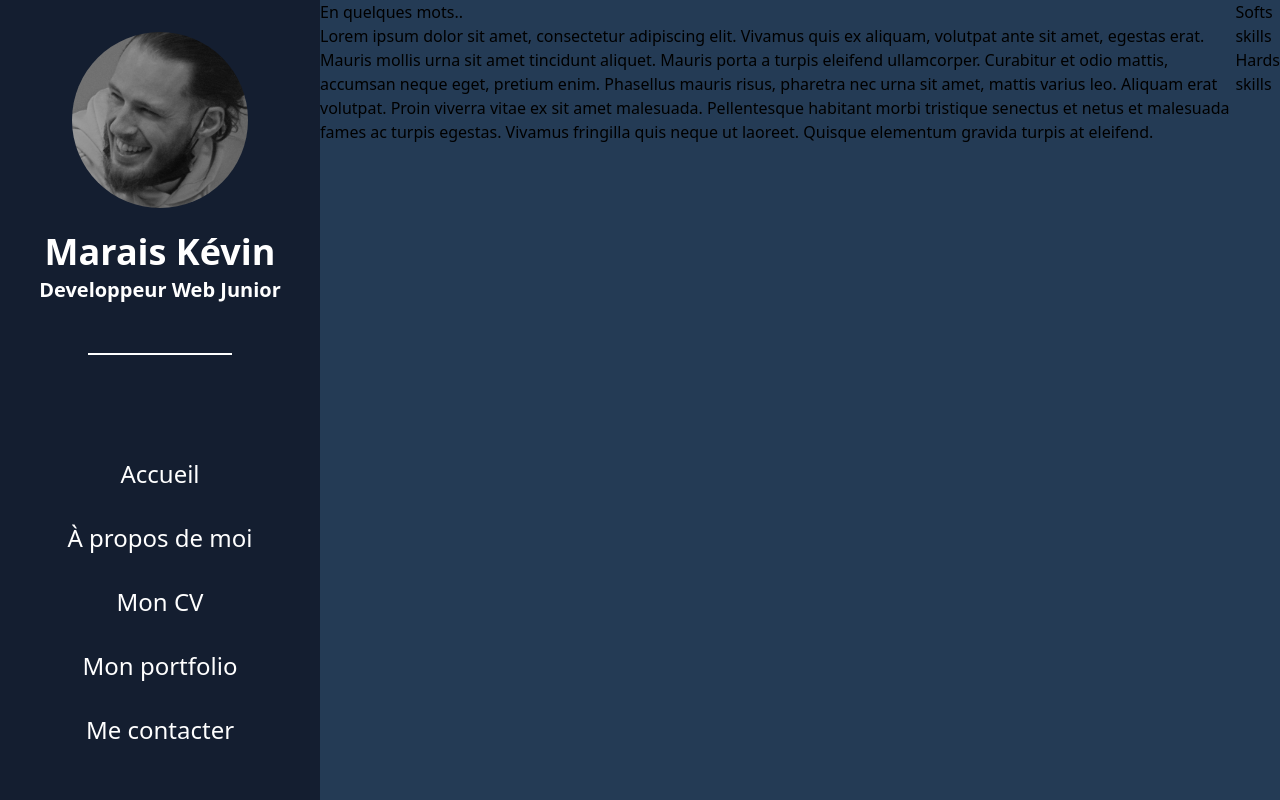
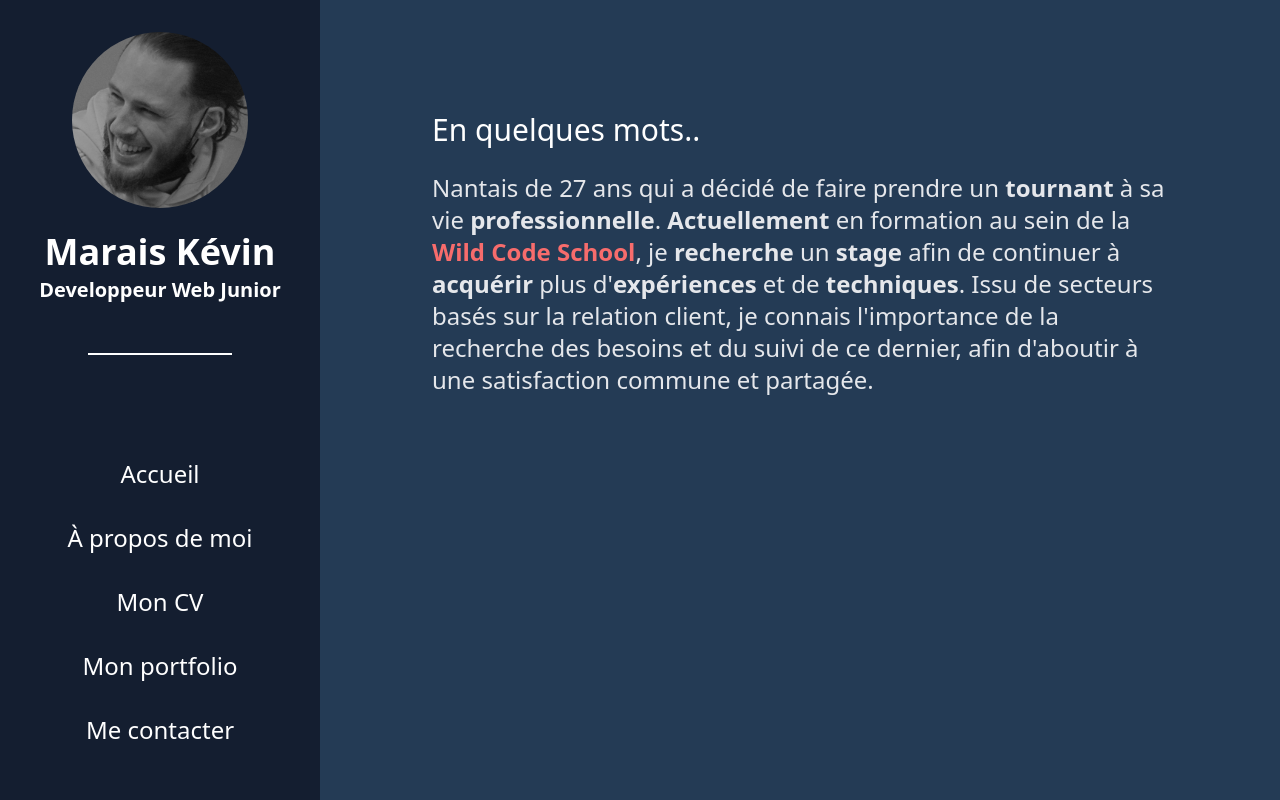
Before and after one commit to KvnMrs/Portfolio-ReactJs, a React (Create React App) app: page /a-propos in a window 1280 px wide. Built offline with nearby package versions, Linux system fonts and the light colour scheme.

Commit message:
feat : ajout texte page à propos

```diff
--- a/src/pages/About.jsx
+++ b/src/pages/About.jsx
@@ -3,28 +3,27 @@ import React from "react";
 const About = () => {
   return (
     <>
-      <div>
-        <h2> En quelques mots..</h2>
-        <p>
-          Lorem ipsum dolor sit amet, consectetur adipiscing elit. Vivamus quis
-          ex aliquam, volutpat ante sit amet, egestas erat. Mauris mollis urna
-          sit amet tincidunt aliquet. Mauris porta a turpis eleifend
-          ullamcorper. Curabitur et odio mattis, accumsan neque eget, pretium
-          enim. Phasellus mauris risus, pharetra nec urna sit amet, mattis
-          varius leo. Aliquam erat volutpat. Proin viverra vitae ex sit amet
-          malesuada. Pellentesque habitant morbi tristique senectus et netus et
-          malesuada fames ac turpis egestas. Vivamus fringilla quis neque ut
-          laoreet. Quisque elementum gravida turpis at eleifend.
+      <div className="mx-auto p-28">
+        <h2 className="text-white  text-3xl mb-6"> En quelques mots..</h2>
+        <p className="text-gray-200 text-2xl">
+          Nantais de 27 ans qui a décidé de faire prendre un
+          <span className="font-bold"> tournant</span> à sa vie
+          <span className="font-bold"> professionnelle</span>.
+          <span className="font-bold"> Actuellement</span> en formation au sein
+          de la
+          <span className="text-wild_red font-bold text-1xl">
+            {" "}
+            Wild Code School
+          </span>
+          , je <span className="font-bold">recherche</span> un
+          <span className="font-bold"> stage </span>afin de continuer à
+          <span className="font-bold"> acquérir </span>
+          plus d'<span className="font-bold">expériences </span>et de
+          <span className="font-bold"> techniques</span>. Issu de secteurs basés
+          sur la relation client, je connais l'importance de la recherche des
+          besoins et du suivi de ce dernier, afin d'aboutir à une satisfaction
+          commune et partagée.
         </p>
-      </div>
-
-      <div>
-        <div>
-          <h2>Softs skills</h2>
-        </div>
-        <div>
-          <h2>Hards skills</h2>
-        </div>
       </div>
     </>
   );
```
